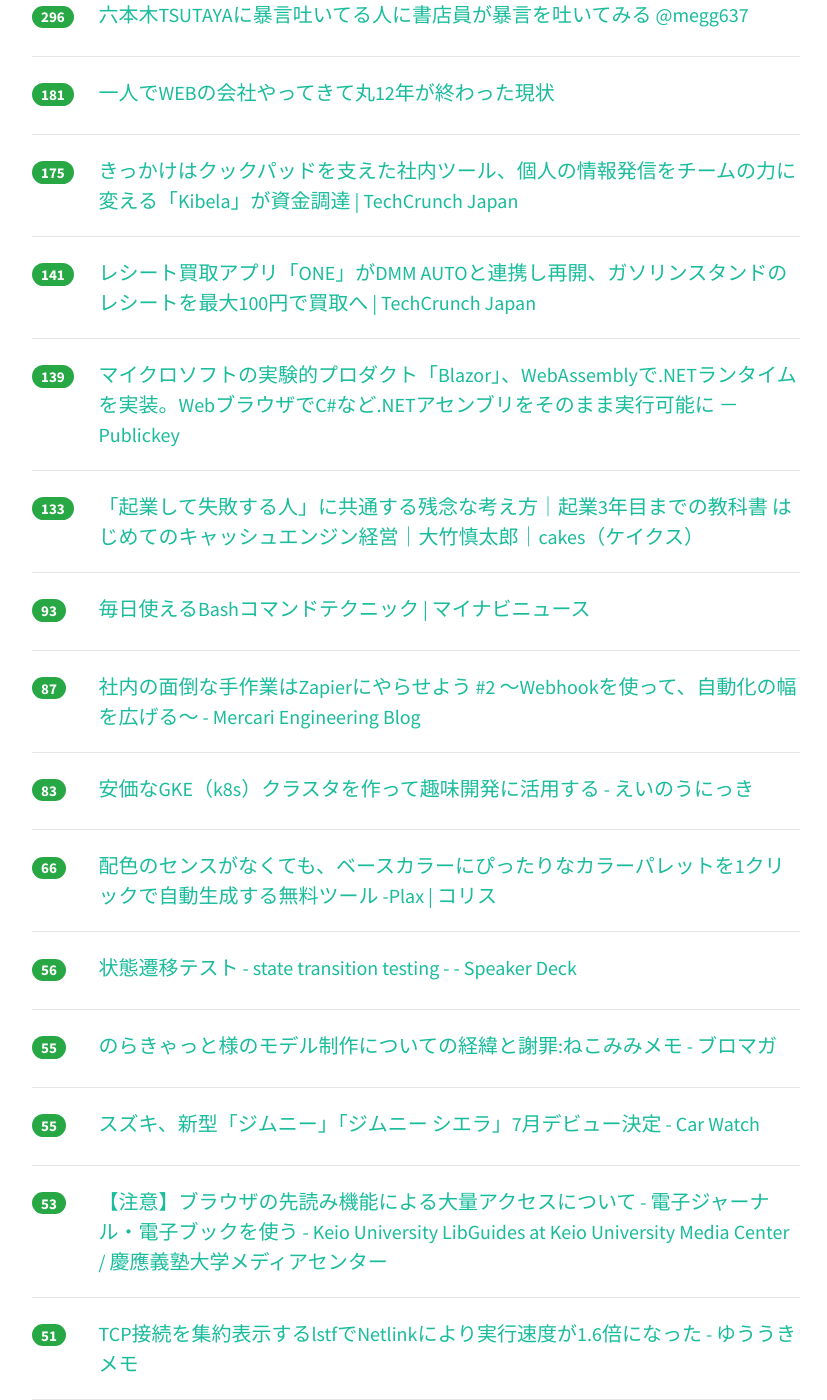
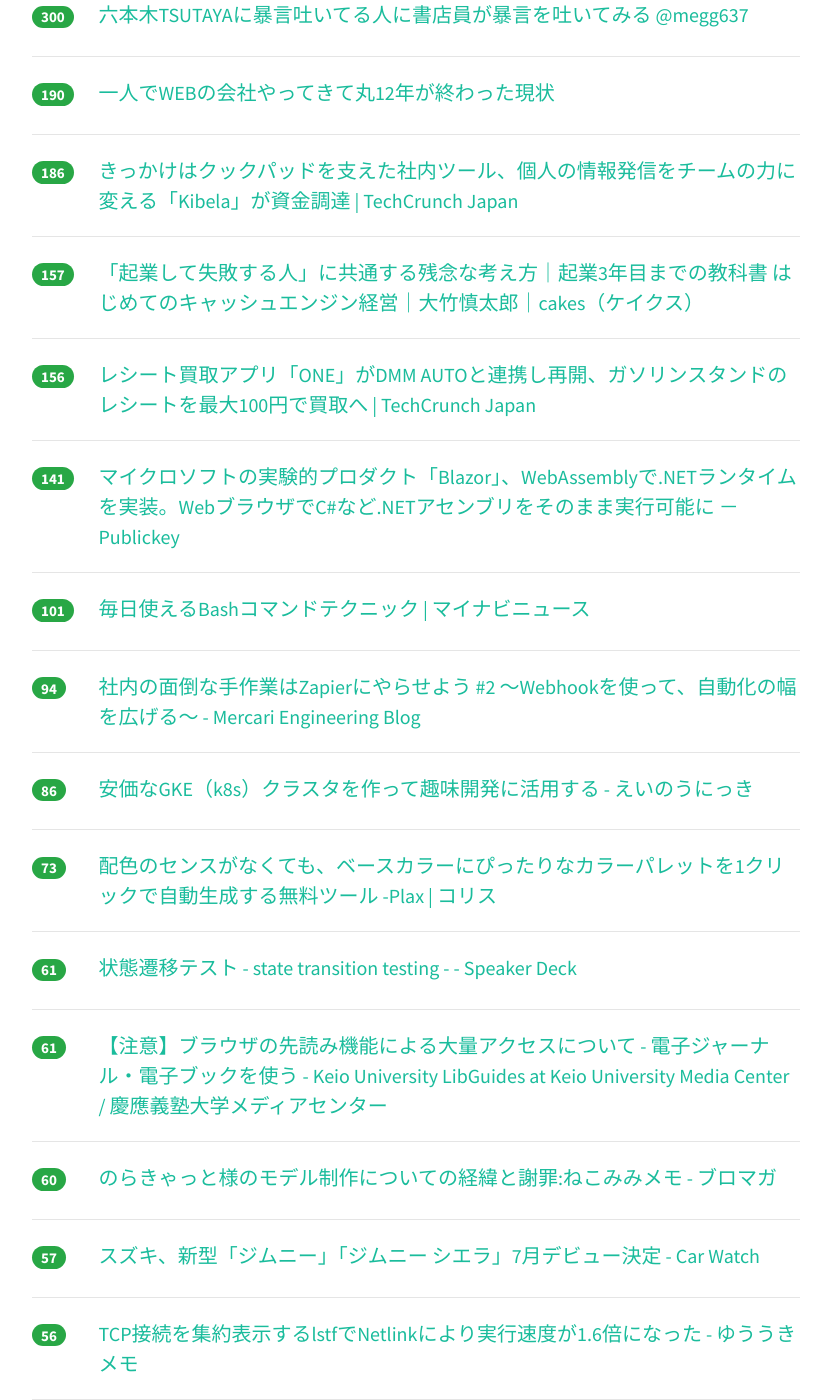
Before and after one commit to yatta47/hatena-matome-site, a Jekyll site: the page built from _posts/2018-06-18-hatena.md, in a window 1280 px wide and 1400 px high, scrolled down 754 px. Shown: the whole window, without its empty margins (224-1051 px from the left). Built offline with Jekyll 4.4.1, drawn with Linux system fonts in a browser that asks for light colours; nearby versions of some CDN libraries; some of the changed text lies outside the part shown.

Commit message:
Updated 2018-06-18

```diff
--- a/_posts/2018-06-18-hatena.md
+++ b/_posts/2018-06-18-hatena.md
@@ -1,128 +1,128 @@
 ---
 layout: post
 title:  "2018-06-18 はてぶIT"
-date:   2018-06-18 21:01:07
+date:   2018-06-18 22:01:53
 tags: [it-hotentry]
 ---
 48 件のデータあり
 
 <hr><div class="row">
-<div class="col-1"><span class="badge badge-pill badge-success h2">722</span></div>
+<div class="col-1"><span class="badge badge-pill badge-success h2">827</span></div>
 <div class="col-11"><a href='https://kotobaken.jp/qa/yokuaru/qa-35/' target='_blank'>パソコンのキーボードは，なぜABC順・五十音順ではないのですか | ことばの疑問 | ことば研究館</a></div>
 </div>
 <hr>
 <div class="row">
-<div class="col-1"><span class="badge badge-pill badge-success h2">531</span></div>
+<div class="col-1"><span class="badge badge-pill badge-success h2">548</span></div>
 <div class="col-11"><a href='https://valuable.hatenablog.com/entry/masterpieces-8' target='_blank'>上級プログラマってどんな本読んでるの？中堅プログラマがマウンティング取られないための名著8選 - 世界が幸せで在ります様に</a></div>
 </div>
 <hr>
 <div class="row">
-<div class="col-1"><span class="badge badge-pill badge-success h2">431</span></div>
+<div class="col-1"><span class="badge badge-pill badge-success h2">468</span></div>
 <div class="col-11"><a href='http://kumagi.hatenablog.com/entry/queue_struggle' target='_blank'>分散キューという名の苦しみ - Software Transactional Memo</a></div>
 </div>
 <hr>
 <div class="row">
-<div class="col-1"><span class="badge badge-pill badge-success h2">398</span></div>
+<div class="col-1"><span class="badge badge-pill badge-success h2">426</span></div>
 <div class="col-11"><a href='https://qiita.com/zk_phi/items/8a24b8ad9d1eabd364aa' target='_blank'>治安の悪い Slack Emoji を作るツールを作った</a></div>
 </div>
 <hr>
 <div class="row">
-<div class="col-1"><span class="badge badge-pill badge-success h2">296</span></div>
+<div class="col-1"><span class="badge badge-pill badge-success h2">300</span></div>
 <div class="col-11"><a href='https://anond.hatelabo.jp/20180617200828' target='_blank'>六本木TSUTAYAに暴言吐いてる人に書店員が暴言を吐いてみる @megg637</a></div>
 </div>
 <hr>
 <div class="row">
-<div class="col-1"><span class="badge badge-pill badge-success h2">181</span></div>
+<div class="col-1"><span class="badge badge-pill badge-success h2">190</span></div>
 <div class="col-11"><a href='https://anond.hatelabo.jp/20180617213823' target='_blank'>一人でWEBの会社やってきて丸12年が終わった現状</a></div>
 </div>
 <hr>
 <div class="row">
-<div class="col-1"><span class="badge badge-pill badge-success h2">175</span></div>
+<div class="col-1"><span class="badge badge-pill badge-success h2">186</span></div>
 <div class="col-11"><a href='https://jp.techcrunch.com/2018/06/18/bitjourney-fundraising/' target='_blank'>きっかけはクックパッドを支えた社内ツール、個人の情報発信をチームの力に変える「Kibela」が資金調達 | TechCrunch Japan</a></div>
 </div>
 <hr>
 <div class="row">
-<div class="col-1"><span class="badge badge-pill badge-success h2">141</span></div>
+<div class="col-1"><span class="badge badge-pill badge-success h2">157</span></div>
+<div class="col-11"><a href='https://cakes.mu/posts/21251' target='_blank'>「起業して失敗する人」に共通する残念な考え方｜起業3年目までの教科書 はじめてのキャッシュエンジン経営｜大竹慎太郎｜cakes（ケイクス）</a></div>
+</div>
+<hr>
+<div class="row">
+<div class="col-1"><span class="badge badge-pill badge-success h2">156</span></div>
 <div class="col-11"><a href='https://jp.techcrunch.com/2018/06/18/one-dmm-auto/' target='_blank'>レシート買取アプリ「ONE」がDMM AUTOと連携し再開、ガソリンスタンドのレシートを最大100円で買取へ | TechCrunch Japan</a></div>
 </div>
 <hr>
 <div class="row">
-<div class="col-1"><span class="badge badge-pill badge-success h2">139</span></div>
+<div class="col-1"><span class="badge badge-pill badge-success h2">141</span></div>
 <div class="col-11"><a href='https://www.publickey1.jp/blog/18/blazorwebassemblynetwebcnet.html' target='_blank'>マイクロソフトの実験的プロダクト「Blazor」、WebAssemblyで.NETランタイムを実装。WebブラウザでC#など.NETアセンブリをそのまま実行可能に － Publickey</a></div>
 </div>
 <hr>
 <div class="row">
-<div class="col-1"><span class="badge badge-pill badge-success h2">133</span></div>
-<div class="col-11"><a href='https://cakes.mu/posts/21251' target='_blank'>「起業して失敗する人」に共通する残念な考え方｜起業3年目までの教科書 はじめてのキャッシュエンジン経営｜大竹慎太郎｜cakes（ケイクス）</a></div>
-</div>
-<hr>
-<div class="row">
-<div class="col-1"><span class="badge badge-pill badge-success h2">93</span></div>
+<div class="col-1"><span class="badge badge-pill badge-success h2">101</span></div>
 <div class="col-11"><a href='https://news.mynavi.jp/article/20180618-647436/' target='_blank'>毎日使えるBashコマンドテクニック | マイナビニュース</a></div>
 </div>
 <hr>
 <div class="row">
-<div class="col-1"><span class="badge badge-pill badge-success h2">87</span></div>
+<div class="col-1"><span class="badge badge-pill badge-success h2">94</span></div>
 <div class="col-11"><a href='http://tech.mercari.com/entry/2018/06/12/110000' target='_blank'>社内の面倒な手作業はZapierにやらせよう #2 〜Webhookを使って、自動化の幅を広げる〜 - Mercari Engineering Blog</a></div>
 </div>
 <hr>
 <div class="row">
-<div class="col-1"><span class="badge badge-pill badge-success h2">83</span></div>
+<div class="col-1"><span class="badge badge-pill badge-success h2">86</span></div>
 <div class="col-11"><a href='http://blog.a-know.me/entry/2018/06/17/220222' target='_blank'>安価なGKE（k8s）クラスタを作って趣味開発に活用する - えいのうにっき</a></div>
 </div>
 <hr>
 <div class="row">
-<div class="col-1"><span class="badge badge-pill badge-success h2">66</span></div>
+<div class="col-1"><span class="badge badge-pill badge-success h2">73</span></div>
 <div class="col-11"><a href='https://coliss.com/articles/build-websites/operation/design/ui-color-palette-generator-plax.html' target='_blank'>配色のセンスがなくても、ベースカラーにぴったりなカラーパレットを1クリックで自動生成する無料ツール -Plax | コリス</a></div>
 </div>
 <hr>
 <div class="row">
-<div class="col-1"><span class="badge badge-pill badge-success h2">56</span></div>
+<div class="col-1"><span class="badge badge-pill badge-success h2">61</span></div>
 <div class="col-11"><a href='https://speakerdeck.com/imtnd/zhuang-tai-qian-yi-tesuto-state-transition-testing?slide=1' target='_blank'>状態遷移テスト - state transition testing - - Speaker Deck</a></div>
 </div>
 <hr>
 <div class="row">
-<div class="col-1"><span class="badge badge-pill badge-success h2">55</span></div>
+<div class="col-1"><span class="badge badge-pill badge-success h2">61</span></div>
+<div class="col-11"><a href='https://libguides.lib.keio.ac.jp/e-resource/link-prefetching' target='_blank'>【注意】ブラウザの先読み機能による大量アクセスについて - 電子ジャーナル・電子ブックを使う - Keio University LibGuides at Keio University Media Center / 慶應義塾大学メディアセンター</a></div>
+</div>
+<hr>
+<div class="row">
+<div class="col-1"><span class="badge badge-pill badge-success h2">60</span></div>
 <div class="col-11"><a href='http://ch.nicovideo.jp/nekomimi/blomaga/ar1579494?_topic=nicovideo_user_blomaga_upload' target='_blank'>のらきゃっと様のモデル制作についての経緯と謝罪:ねこみみメモ - ブロマガ</a></div>
 </div>
 <hr>
 <div class="row">
-<div class="col-1"><span class="badge badge-pill badge-success h2">55</span></div>
+<div class="col-1"><span class="badge badge-pill badge-success h2">57</span></div>
 <div class="col-11"><a href='https://car.watch.impress.co.jp/docs/news/1127862.html' target='_blank'>スズキ、新型「ジムニー」「ジムニー シエラ」7月デビュー決定 - Car Watch</a></div>
 </div>
 <hr>
 <div class="row">
-<div class="col-1"><span class="badge badge-pill badge-success h2">53</span></div>
-<div class="col-11"><a href='https://libguides.lib.keio.ac.jp/e-resource/link-prefetching' target='_blank'>【注意】ブラウザの先読み機能による大量アクセスについて - 電子ジャーナル・電子ブックを使う - Keio University LibGuides at Keio University Media Center / 慶應義塾大学メディアセンター</a></div>
-</div>
-<hr>
-<div class="row">
-<div class="col-1"><span class="badge badge-pill badge-success h2">51</span></div>
+<div class="col-1"><span class="badge badge-pill badge-success h2">56</span></div>
 <div class="col-11"><a href='https://memo.yuuk.io/entry/2018/06/18/003157' target='_blank'>TCP接続を集約表示するlstfでNetlinkにより実行速度が1.6倍になった - ゆううきメモ</a></div>
 </div>
 <hr>
 <div class="row">
-<div class="col-1"><span class="badge badge-pill badge-success h2">51</span></div>
+<div class="col-1"><span class="badge badge-pill badge-success h2">56</span></div>
 <div class="col-11"><a href='https://engineer-club.jp/how-to-be-system-engineer' target='_blank'>システムエンジニアになるには？未経験者が取るべき資格と転職先の３つの条件</a></div>
 </div>
 <hr>
 <div class="row">
-<div class="col-1"><span class="badge badge-pill badge-success h2">47</span></div>
+<div class="col-1"><span class="badge badge-pill badge-success h2">54</span></div>
 <div class="col-11"><a href='https://quipper.hatenablog.com/entry/kubernetes-patterns' target='_blank'>Web Developer も知っておきたい Kubernetes における Sidecar Pattern と Ambassador Pattern - Quipper Product Team Blog</a></div>
 </div>
 <hr>
 <div class="row">
-<div class="col-1"><span class="badge badge-pill badge-success h2">44</span></div>
+<div class="col-1"><span class="badge badge-pill badge-success h2">52</span></div>
+<div class="col-11"><a href='https://tech.bizreach.co.jp/posts/30/visualize-cloud-network-by-cloudmapper/' target='_blank'>AWSネットワーク構成図の手動更新が辛い？よろしい、ならばCloudMapperだ - BizReach Tech Blog</a></div>
+</div>
+<hr>
+<div class="row">
+<div class="col-1"><span class="badge badge-pill badge-success h2">46</span></div>
 <div class="col-11"><a href='http://vexus2.hatenablog.jp/entry/manga-village-technology' target='_blank'>漫画ビレッジを支える技術とオススメのマンガ - PhpStormと僕</a></div>
 </div>
 <hr>
 <div class="row">
-<div class="col-1"><span class="badge badge-pill badge-success h2">44</span></div>
-<div class="col-11"><a href='https://tech.bizreach.co.jp/posts/30/visualize-cloud-network-by-cloudmapper/' target='_blank'>AWSネットワーク構成図の手動更新が辛い？よろしい、ならばCloudMapperだ - BizReach Tech Blog</a></div>
-</div>
-<hr>
-<div class="row">
-<div class="col-1"><span class="badge badge-pill badge-success h2">42</span></div>
+<div class="col-1"><span class="badge badge-pill badge-success h2">43</span></div>
 <div class="col-11"><a href='https://news.yahoo.co.jp/byline/yamamotoichiro/20180618-00086642/' target='_blank'>才能のありげな若者と、燃やして顧客情報を釣るビジネスとが併存する話(山本一郎) - 個人 - Yahoo!ニュース</a></div>
 </div>
 <hr>
@@ -132,8 +132,28 @@ tags: [it-hotentry]
 </div>
 <hr>
 <div class="row">
+<div class="col-1"><span class="badge badge-pill badge-success h2">40</span></div>
+<div class="col-11"><a href='http://www.itmedia.co.jp/news/articles/1806/18/news028.html' target='_blank'>“データ消失”の悲劇防ぐ　今すぐできる、大事なデータの整理・管理方法 (1/2) - ITmedia NEWS</a></div>
+</div>
+<hr>
+<div class="row">
 <div class="col-1"><span class="badge badge-pill badge-success h2">39</span></div>
-<div class="col-11"><a href='http://www.itmedia.co.jp/news/articles/1806/18/news028.html' target='_blank'>“データ消失”の悲劇防ぐ　今すぐできる、大事なデータの整理・管理方法 (1/2) - ITmedia NEWS</a></div>
+<div class="col-11"><a href='https://www.webdesignfacts.net/entry/particle-animation' target='_blank'>コピペで簡単！サイト制作のアクセントになるパーティクル(粒子・分子)エフェクト・アニメーション14選！【CSS/JS】 - Web Design Facts</a></div>
+</div>
+<hr>
+<div class="row">
+<div class="col-1"><span class="badge badge-pill badge-success h2">39</span></div>
+<div class="col-11"><a href='https://techlife.cookpad.com/entry/2018/06/18/101324' target='_blank'>Header Bidding 導入によるネットワーク広告改善の開発事情 - クックパッド開発者ブログ</a></div>
+</div>
+<hr>
+<div class="row">
+<div class="col-1"><span class="badge badge-pill badge-success h2">38</span></div>
+<div class="col-11"><a href='http://katsumakazuyo.hatenablog.com/entry/2018/06/18/085726' target='_blank'>なんと、「メルアド」が「死語」になっていたことを知った昨日 - 勝間和代が徹底的にマニアックな話をアップするブログ</a></div>
+</div>
+<hr>
+<div class="row">
+<div class="col-1"><span class="badge badge-pill badge-success h2">37</span></div>
+<div class="col-11"><a href='https://speakerdeck.com/k1low/phpconfuk-rej?slide=1' target='_blank'>CIフレンドリなDBドキュメント生成ツールでドキュメントの最新を維持し続ける / phpconfuk_rej - Speaker Deck</a></div>
 </div>
 <hr>
 <div class="row">
@@ -147,23 +167,13 @@ tags: [it-hotentry]
 </div>
 <hr>
 <div class="row">
-<div class="col-1"><span class="badge badge-pill badge-success h2">36</span></div>
-<div class="col-11"><a href='https://techlife.cookpad.com/entry/2018/06/18/101324' target='_blank'>Header Bidding 導入によるネットワーク広告改善の開発事情 - クックパッド開発者ブログ</a></div>
+<div class="col-1"><span class="badge badge-pill badge-success h2">35</span></div>
+<div class="col-11"><a href='https://qiita.com/herumi/items/d8645efe2cc5be2e7ee3' target='_blank'>準同型暗号の最前線1（入門編）</a></div>
 </div>
 <hr>
 <div class="row">
 <div class="col-1"><span class="badge badge-pill badge-success h2">35</span></div>
-<div class="col-11"><a href='http://katsumakazuyo.hatenablog.com/entry/2018/06/18/085726' target='_blank'>なんと、「メルアド」が「死語」になっていたことを知った昨日 - 勝間和代が徹底的にマニアックな話をアップするブログ</a></div>
-</div>
-<hr>
-<div class="row">
-<div class="col-1"><span class="badge badge-pill badge-success h2">35</span></div>
-<div class="col-11"><a href='https://www.webdesignfacts.net/entry/particle-animation' target='_blank'>コピペで簡単！サイト制作のアクセントになるパーティクル(粒子・分子)エフェクト・アニメーション14選！【CSS/JS】 - Web Design Facts</a></div>
-</div>
-<hr>
-<div class="row">
-<div class="col-1"><span class="badge badge-pill badge-success h2">34</span></div>
-<div class="col-11"><a href='https://qiita.com/herumi/items/d8645efe2cc5be2e7ee3' target='_blank'>準同型暗号の最前線1（入門編）</a></div>
+<div class="col-11"><a href='https://qiita.com/rana_kualu/items/2348ee8ceef511668309' target='_blank'>死んだCSSを見つける方法</a></div>
 </div>
 <hr>
 <div class="row">
@@ -173,42 +183,32 @@ tags: [it-hotentry]
 <hr>
 <div class="row">
 <div class="col-1"><span class="badge badge-pill badge-success h2">31</span></div>
-<div class="col-11"><a href='https://speakerdeck.com/k1low/phpconfuk-rej?slide=1' target='_blank'>CIフレンドリなDBドキュメント生成ツールでドキュメントの最新を維持し続ける / phpconfuk_rej - Speaker Deck</a></div>
+<div class="col-11"><a href='https://zk-phi.github.io/MEGAMOJI/' target='_blank'>MEGAMOJI</a></div>
 </div>
 <hr>
 <div class="row">
 <div class="col-1"><span class="badge badge-pill badge-success h2">30</span></div>
-<div class="col-11"><a href='https://zk-phi.github.io/MEGAMOJI/' target='_blank'>MEGAMOJI</a></div>
-</div>
-<hr>
-<div class="row">
-<div class="col-1"><span class="badge badge-pill badge-success h2">29</span></div>
-<div class="col-11"><a href='https://qiita.com/rana_kualu/items/2348ee8ceef511668309' target='_blank'>死んだCSSを見つける方法</a></div>
-</div>
-<hr>
-<div class="row">
-<div class="col-1"><span class="badge badge-pill badge-success h2">28</span></div>
 <div class="col-11"><a href='https://www.businessinsider.jp/post-169430' target='_blank'>｢光の92世代｣1992年生まれが起業する理由。目指すは｢メイクマネー｣ではない | BUSINESS INSIDER JAPAN</a></div>
 </div>
 <hr>
 <div class="row">
-<div class="col-1"><span class="badge badge-pill badge-success h2">22</span></div>
-<div class="col-11"><a href='https://www.jungleocean.com/programming/180618jquery-accordion' target='_blank'>【コピペOK】jQueryのアコーディオンメニュー実装サンプル10選！ │ ジャングルオーシャン</a></div>
+<div class="col-1"><span class="badge badge-pill badge-success h2">25</span></div>
+<div class="col-11"><a href='https://www.wlan-business.org/customer/introduction/feature' target='_blank'>災害時統一SSID 00000JAPAN (ファイブゼロジャパン)  |  無線LANビジネス推進連絡会【WiBiz（ワイビズ）】無線LANビジネス推進連絡会【WiBiz（ワイビズ）】</a></div>
 </div>
 <hr>
 <div class="row">
-<div class="col-1"><span class="badge badge-pill badge-success h2">21</span></div>
+<div class="col-1"><span class="badge badge-pill badge-success h2">25</span></div>
 <div class="col-11"><a href='https://gigazine.net/news/20180618-perfect-human-body/' target='_blank'>「完璧な人体」を解剖学者がデザインするとこうなる - GIGAZINE</a></div>
 </div>
 <hr>
 <div class="row">
-<div class="col-1"><span class="badge badge-pill badge-success h2">20</span></div>
+<div class="col-1"><span class="badge badge-pill badge-success h2">23</span></div>
 <div class="col-11"><a href='http://twitter.com/OKina001/status/1008085123068149760' target='_blank'>神野オキナさんのツイート: "父が亡くなって、お世話になっていた施設の荷物を処理しようと思ってたら「すみませんが、良ければ電化製品はともかく、お荷物全部寄付しては頂けませんか</a></div>
 </div>
 <hr>
 <div class="row">
-<div class="col-1"><span class="badge badge-pill badge-success h2">20</span></div>
-<div class="col-11"><a href='https://www.wlan-business.org/customer/introduction/feature' target='_blank'>災害時統一SSID 00000JAPAN (ファイブゼロジャパン)  |  無線LANビジネス推進連絡会【WiBiz（ワイビズ）】無線LANビジネス推進連絡会【WiBiz（ワイビズ）】</a></div>
+<div class="col-1"><span class="badge badge-pill badge-success h2">23</span></div>
+<div class="col-11"><a href='https://www.jungleocean.com/programming/180618jquery-accordion' target='_blank'>【コピペOK】jQueryのアコーディオンメニュー実装サンプル10選！ │ ジャングルオーシャン</a></div>
 </div>
 <hr>
 <div class="row">
```
